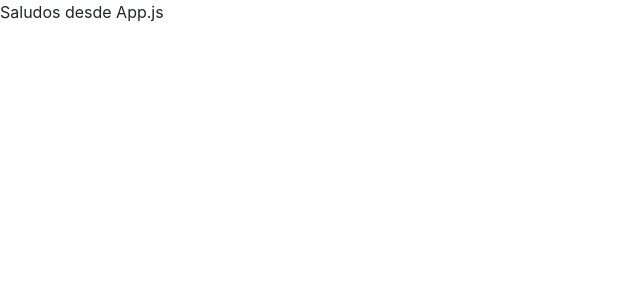
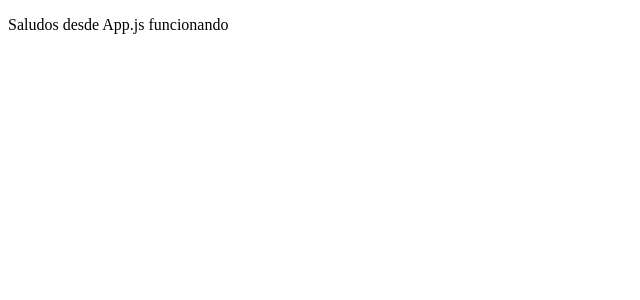
Before and after one commit to stefanovallarella/Portfolio-StefanoVallarella, a React (Create React App) app: page / in a window 1280 px wide. Shown: the top 300 px of the page, without its empty margins (0-640 px from the left). Built offline with nearby package versions, Linux system fonts and the light colour scheme.

Commit message:
Se limpia la aplicación y se añade Bootstrap

```diff
--- a/package.json
+++ b/package.json
@@ -6,6 +6,7 @@
     "@testing-library/jest-dom": "^5.11.5",
     "@testing-library/react": "^11.1.0",
     "@testing-library/user-event": "^12.1.10",
+    "bootstrap": "^4.5.3",
     "react": "^17.0.1",
     "react-dom": "^17.0.1",
     "react-scripts": "4.0.0",
--- a/public/index.html
+++ b/public/index.html
@@ -4,8 +4,8 @@
     <meta charset="utf-8" />
     <meta name="viewport" content="width=device-width, initial-scale=1, shrink-to-fit=no">
 
-    <!-- Bootstrap CSS -->
-    <link rel="stylesheet" href="https://cdn.jsdelivr.net/npm/bootstrap@4.5.3/dist/css/bootstrap.min.css" integrity="sha384-TX8t27EcRE3e/ihU7zmQxVncDAy5uIKz4rEkgIXeMed4M0jlfIDPvg6uqKI2xXr2" crossorigin="anonymous">
+
+
 
     <!--
       manifest.json provides metadata used when your web app is installed on a
@@ -38,10 +38,6 @@
     -->
 
 
-    <!-- jQuery, Popper.js, and Bootstrap JS -->
-    <script src="https://code.jquery.com/jquery-3.5.1.slim.min.js" integrity="sha384-DfXdz2htPH0lsSSs5nCTpuj/zy4C+OGpamoFVy38MVBnE+IbbVYUew+OrCXaRkfj" crossorigin="anonymous"></script>
-    <script src="https://cdn.jsdelivr.net/npm/popper.js@1.16.1/dist/umd/popper.min.js" integrity="sha384-9/reFTGAW83EW2RDu2S0VKaIzap3H66lZH81PoYlFhbGU+6BZp6G7niu735Sk7lN" crossorigin="anonymous"></script>
-    <script src="https://cdn.jsdelivr.net/npm/bootstrap@4.5.3/dist/js/bootstrap.min.js" integrity="sha384-w1Q4orYjBQndcko6MimVbzY0tgp4pWB4lZ7lr30WKz0vr/aWKhXdBNmNb5D92v7s" crossorigin="anonymous"></script>
 
   </body>
 </html>
--- a/src/App.js
+++ b/src/App.js
@@ -2,13 +2,17 @@ import React from 'react';
 
 function App() {
   return (
-    <div>
-      <header>
-        <p>
-          Saludos desde App.js
-        </p>
-      </header>
-    </div>
+    <React.Fragment>
+      {/* Header */}
+
+      <div>
+
+          <p>
+            Saludos desde App.js funcionando
+          </p>
+
+      </div>
+    </React.Fragment>
   );
 }
 
```
Also changed, not shown: 1 other file (tests, documents, lock files or other folders).
